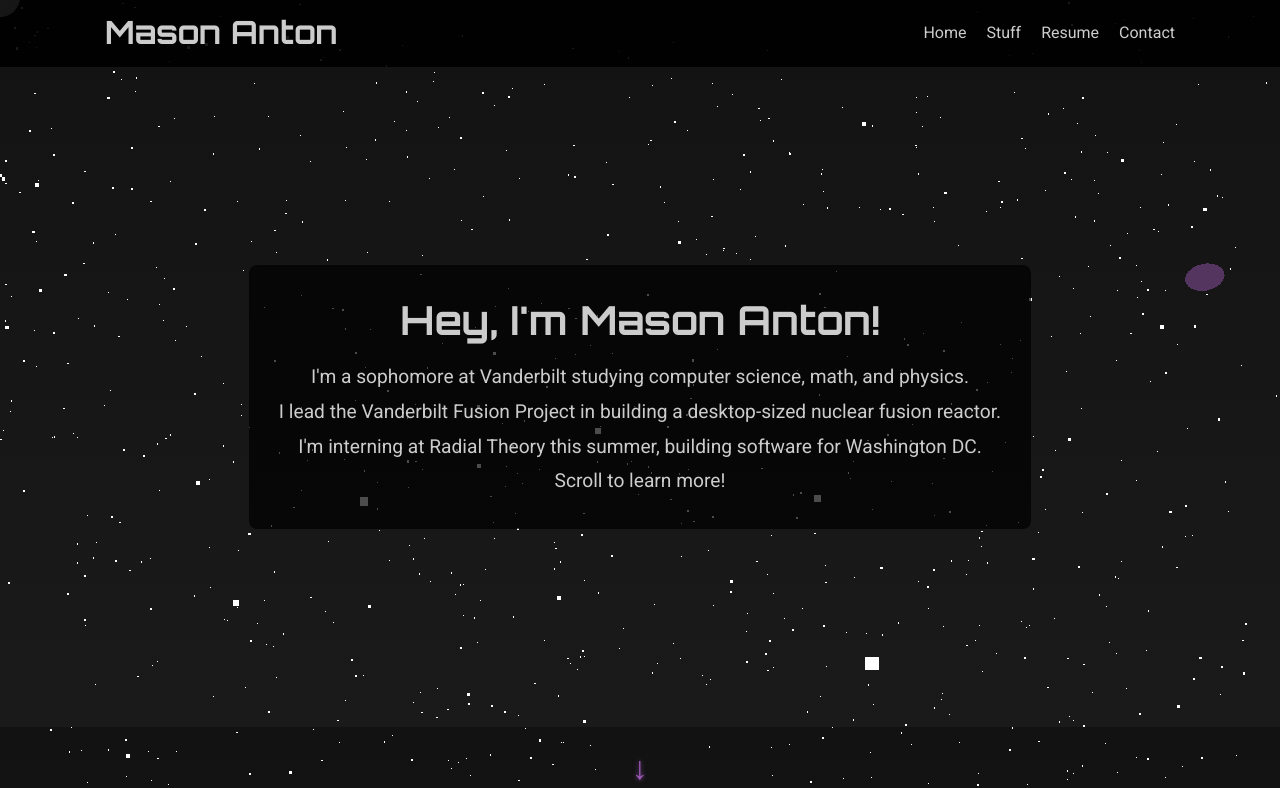
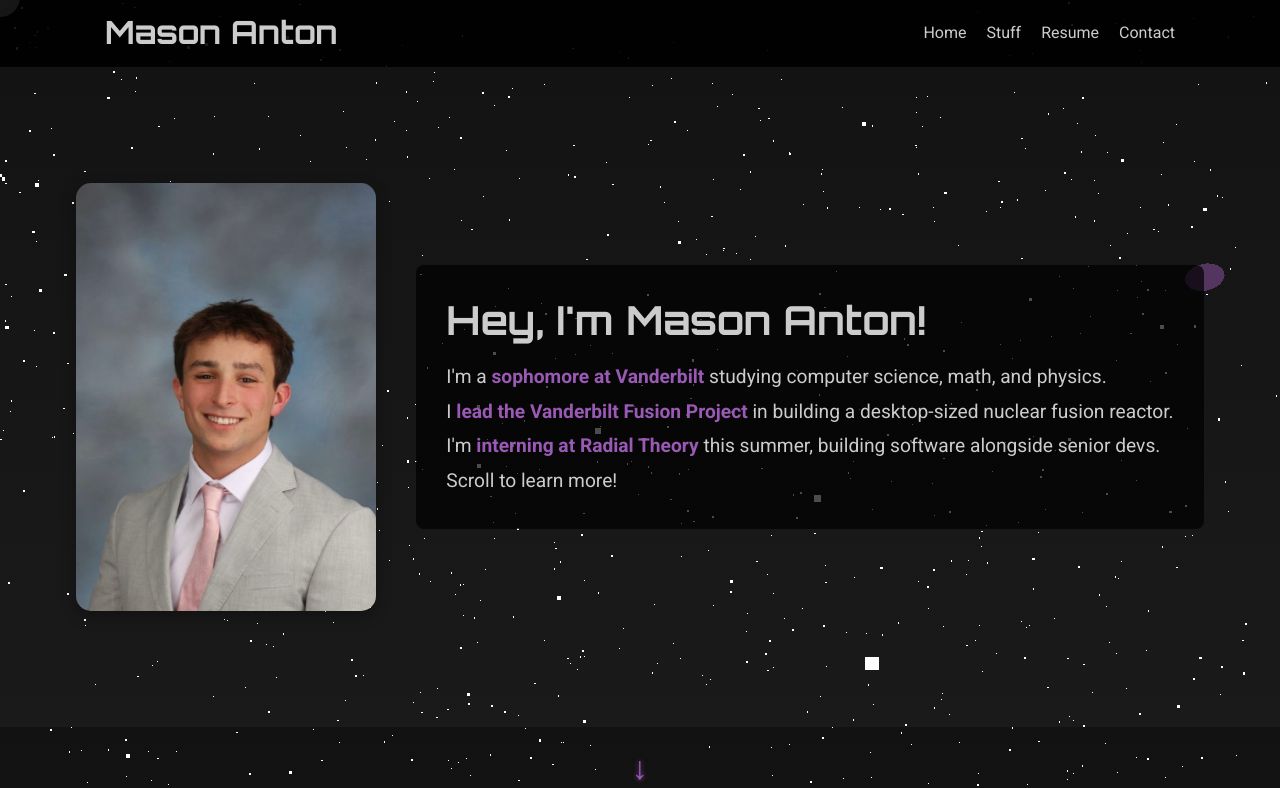
Before and after one commit to masonanton/personal_website, a website with bundled scripts: page index.html in a window 1280 px wide. Shown: the part 73-861 px from the top of the page. Built offline with nearby package versions, Linux system fonts and the light colour scheme; files whose address does not match are found by name.

Commit message:
update home

```diff
--- a/index.html
+++ b/index.html
@@ -36,14 +36,19 @@
   <main>
     <!-- Home -->
     <section id="home" class="section">
-      <div class="text-box">
-        <h2>Hey, I'm Mason Anton!</h2>
-        <p>
-          I'm a sophomore at Vanderbilt studying computer science, math, and physics. <br>
-          I lead the Vanderbilt Fusion Project in building a desktop-sized nuclear fusion reactor. <br>
-          I'm interning at Radial Theory this summer, building software for Washington DC. <br>
-          Scroll to learn more!
-        </p>
+      <div class="home-layout">
+        <div class="headshot">
+          <img src="images/headshot.jpg" alt="Mason's Headshot">
+        </div>
+        <div class="text-box">
+          <h2>Hey, I'm Mason Anton!</h2>
+          <p>
+            I'm a <strong>sophomore at Vanderbilt</strong> studying computer science, math, and physics. <br>
+            I <strong>lead the Vanderbilt Fusion Project</strong> in building a desktop-sized nuclear fusion reactor. <br>
+            I'm <strong>interning at Radial Theory</strong> this summer, building software alongside senior devs. <br>
+            Scroll to learn more!
+          </p>
+        </div>
       </div>
     </section>
 
--- a/style.css
+++ b/style.css
@@ -133,6 +133,38 @@ main { padding-top: 70px; }
   align-items: center; justify-content: center;
 }
 
+/* Home Layout */
+.home-layout {
+  display: flex;
+  align-items: center;
+  justify-content: center;
+  gap: 40px;
+  padding: 40px 20px;
+  flex-wrap: wrap;
+}
+
+.home-layout .headshot {
+  flex: 0 1 300px;
+  display: flex;
+  justify-content: center;
+}
+
+.home-layout .headshot img {
+  width: 100%;
+  max-width: 300px;
+  border-radius: 15px; /* Changed from 50% to 15px */
+  box-shadow: 0 5px 15px rgba(0, 0, 0, 0.3);
+}
+
+.home-layout .text-box {
+  flex: 1;
+  max-width: 800px; /* Increased width from 600px to 800px */
+  background: rgba(0,0,0,0.7);
+  padding: 30px;
+  border-radius: 8px;
+  text-align: left;
+}
+
 /* Responsive Nav */
 @media (max-width: 768px) {
   .header-container { flex-direction: column; }
@@ -189,3 +221,8 @@ main { padding-top: 70px; }
   transform: scale(1.1) rotate(0deg);
   z-index: 10;
 }
+
+/* Style for strong tags that matches the shooting stars color */
+strong {
+  color: #9b59b6;
+}
```
Also changed, not shown: images/headshot.jpg (added).
